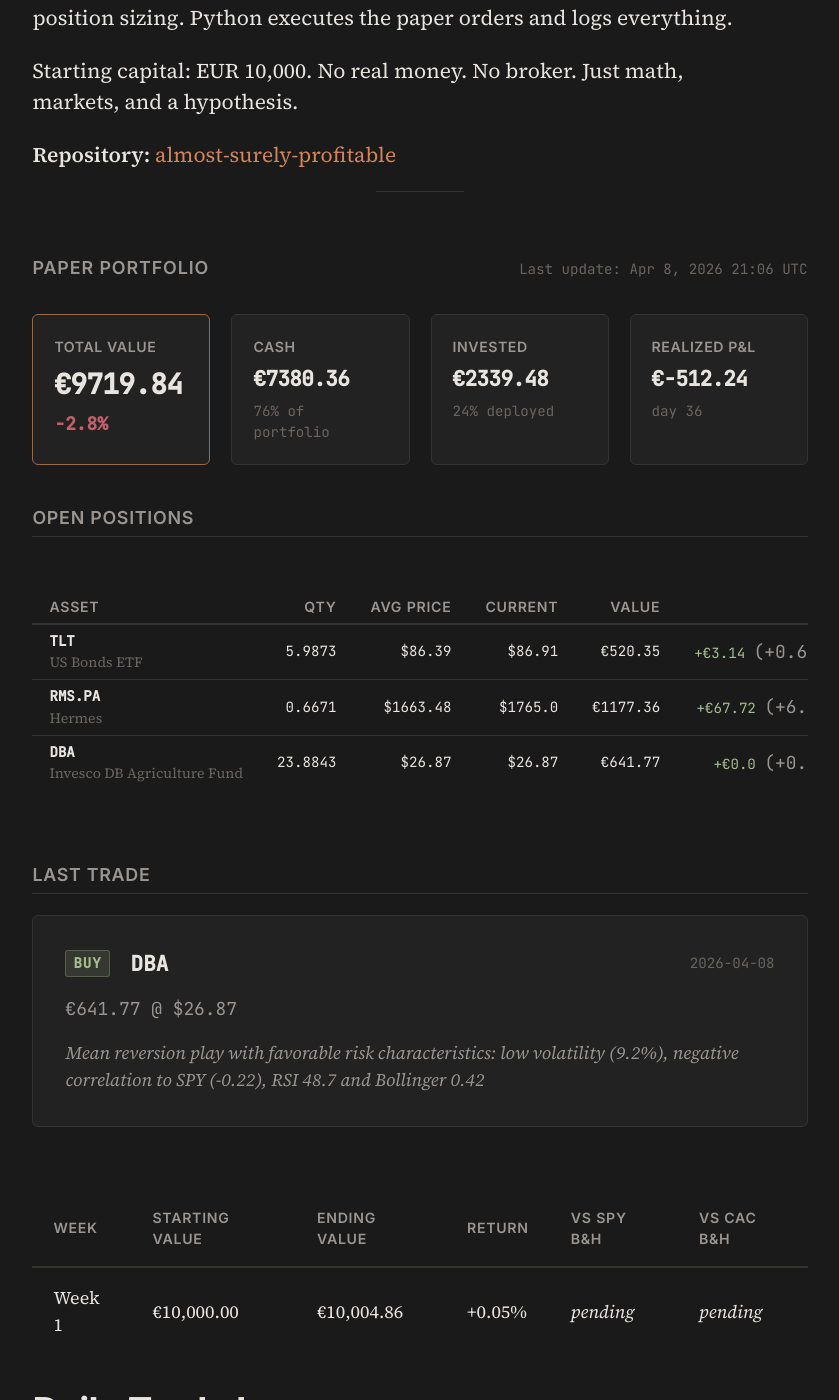
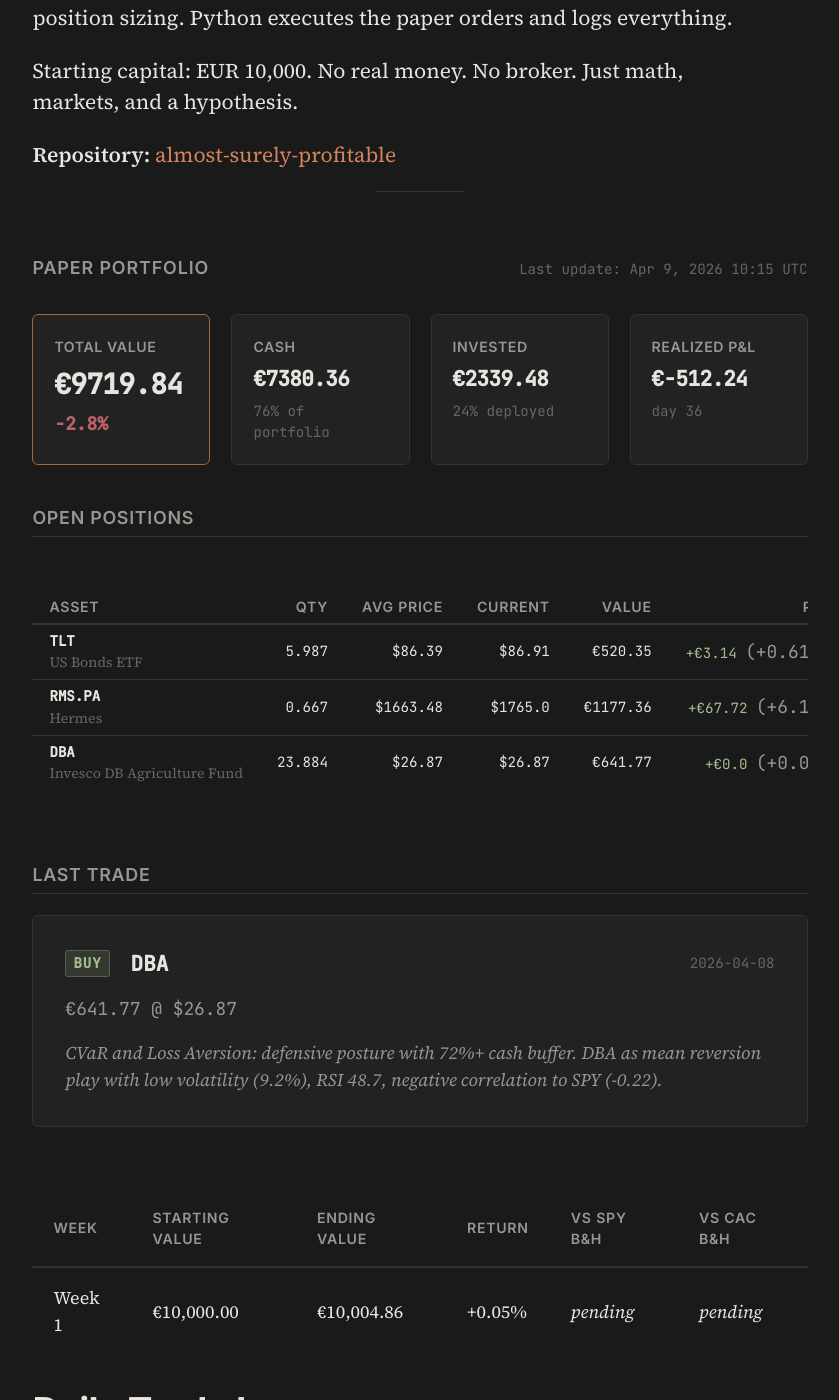
Before and after one commit to Alm0stSurely/alm0stsurely.github.io, a Jekyll site: the page built from trading.md, in a window 1280 px wide and 1400 px high, scrolled down 854 px. Shown: the whole window, without its empty margins (220-1059 px from the left). Built offline with Jekyll 4.4.1, drawn with Linux system fonts in a browser that asks for light colours.

Commit message:
post: CANDOR.md transparency convention (2026-04-09)
- New post on AI transparency in open source development
- Update portfolio dashboard with latest trading data
- 36 days active, -2.8% return, DBA position added

```diff
--- a/_data/portfolio.json
+++ b/_data/portfolio.json
@@ -1,44 +1,44 @@
 {
-  "last_updated": "2026-04-08T21:06:45.739554",
-  "starting_capital": 10000.0,
+  "last_updated": "2026-04-09T10:15:00",
+  "starting_capital": 10000.00,
   "cash": 7380.36,
   "total_value": 9719.84,
-  "total_return_pct": -2.8,
+  "total_return_pct": -2.80,
   "total_realized_pnl": -512.24,
   "days_active": 36,
   "positions": [
     {
       "ticker": "TLT",
       "name": "US Bonds ETF",
-      "quantity": 5.9873,
+      "quantity": 5.987,
       "avg_price": 86.39,
       "current_price": 86.91,
       "market_value": 520.35,
       "pnl": 3.14,
       "pnl_pct": 0.61,
-      "allocation_pct": 5.4
+      "allocation_pct": 5.35
     },
     {
       "ticker": "RMS.PA",
       "name": "Hermes",
-      "quantity": 0.6671,
+      "quantity": 0.667,
       "avg_price": 1663.48,
-      "current_price": 1765.0,
+      "current_price": 1765.00,
       "market_value": 1177.36,
       "pnl": 67.72,
-      "pnl_pct": 6.1,
-      "allocation_pct": 12.1
+      "pnl_pct": 6.10,
+      "allocation_pct": 12.11
     },
     {
       "ticker": "DBA",
       "name": "Invesco DB Agriculture Fund",
-      "quantity": 23.8843,
+      "quantity": 23.884,
       "avg_price": 26.87,
       "current_price": 26.87,
       "market_value": 641.77,
-      "pnl": 0.0,
-      "pnl_pct": 0.0,
-      "allocation_pct": 6.6
+      "pnl": 0.00,
+      "pnl_pct": 0.00,
+      "allocation_pct": 6.60
     }
   ],
   "last_trade": {
@@ -47,6 +47,6 @@
     "action": "buy",
     "price": 26.87,
     "amount": 641.77,
-    "reasoning": "Mean reversion play with favorable risk characteristics: low volatility (9.2%), negative correlation to SPY (-0.22), RSI 48.7 and Bollinger 0.42"
+    "reasoning": "CVaR and Loss Aversion: defensive posture with 72%+ cash buffer. DBA as mean reversion play with low volatility (9.2%), RSI 48.7, negative correlation to SPY (-0.22)."
   }
 }
```
Also changed, not shown: _posts/2026-04-09-candor-md-transparency-convention.md (added, +153 -0 lines).
